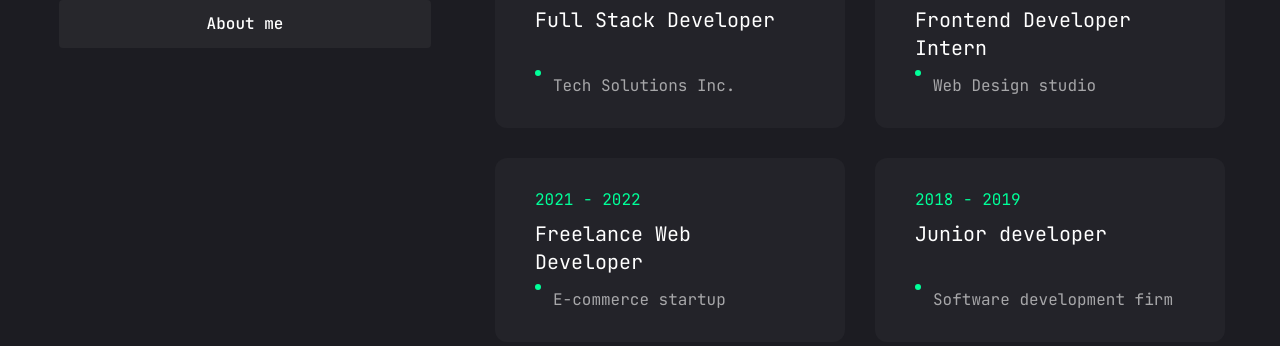
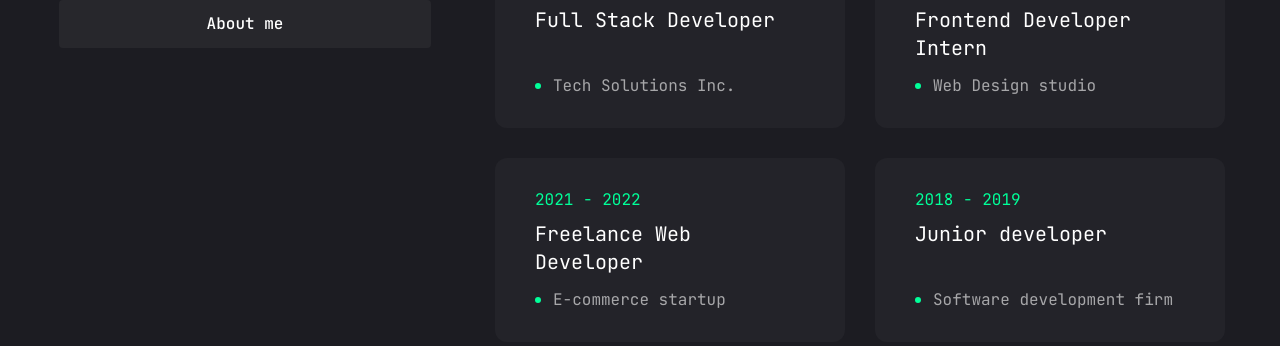
Before and after one commit to iamasadabbas/Portfolio, a Next.js app: page /resume in a window 1280 px wide. Shown: the part 398-744 px from the top of the page. Built offline with nearby package versions, Linux system fonts and the light colour scheme.

Commit message:
styling improved

```diff
--- a/app/resume/page.jsx
+++ b/app/resume/page.jsx
@@ -199,7 +199,7 @@ const Resume = () => {
             <TabsTrigger value="skills">Skills</TabsTrigger>
             <TabsTrigger value="about">About me</TabsTrigger>
           </TabsList>
-          <div className="min-h-[70] w-full">
+          <div className="min-h-[70px] w-full">
             <TabsContent value="experience" className="w-full">
               <div className="flex flex-col gap-[30px] text-center xl:text-left">
                 <h3 className="text-4xl font-bold">
@@ -217,9 +217,8 @@ const Resume = () => {
                           <h3 className="text-xl max-w-[260px] min-h-[60px] text-center lg:text-left">
                             {item.position}
                           </h3>
-                          <div className="flex item-center gap-3">
+                          <div className="flex items-center  gap-3">
                             <span className="w-[6px] h-[6px] rounded-full bg-accent">
-
                             </span>
                             <p className="text-white/60">
                               {item.company}
@@ -266,17 +265,17 @@ const Resume = () => {
             </TabsContent>
             <TabsContent value="skills" className="w-full h-full">
               <div className="flex flex-col gap-[30px]">
-                <div className="flex flex-row gap-[30px] text-center xl:text-left">
+                <div className="flex flex-col gap-[30px] text-center xl:text-left">
                   <h3 className="text-4xl font-bold">{skills.title}</h3>
                   <p className="max-w-[600px] text-white/60 mx-auto lg:mx-0">{skills.description}</p>
                 </div>
-                <ul className="grid grid-cols-2 sm:grid-cols-3 sm:grid-cols-4 gap-4 xl:gap-[30px]">
+                <ul className="grid grid-cols-2 sm:grid-cols-3 md:grid-cols-4 gap-4 xl:gap-[30px]">
                   {skills.skillList.map((skill, index)=>{
                     return (
                       <li key={index}>
                         <TooltipProvider delayDuration={100}>
                           <Tooltip>
-                            <TooltipTrigger className="w-full h-[150px] bg-[#232329] rounded-xl flex justify-center items-center group">
+                            <TooltipTrigger className="w-full h-[185px] bg-[#232329] rounded-xl flex justify-center items-center group">
                               <div className="text-6xl group-hover:text-accent transition-all duration-300">
                                 {skill.icon}
                               </div>
@@ -292,11 +291,11 @@ const Resume = () => {
                 </ul>
               </div>
             </TabsContent>
-            <TabsContent value="about" className="w-full text-center xl:text-left">
+            <TabsContent value="about" className="w-full text-center xl:text-left" >
               <div className="flex flex-col gap-[30px]">
                 <h3 className="text-4xl font-bold">{about.title}</h3>
                 <p className="max-w-[600px] text-white/60 mx-auto lg:mx-0">{about.description}</p>
-                <ul className="grid grid-cols-1 xl:grid-cols-2 gap-y-6max-w-[620px] mx-auto xl:mx-0">
+                <ul className="grid grid-cols-1 xl:grid-cols-2 gap-y-6 max-w-[620px] mx-auto xl:mx-0 h-[400px]">
                   {about.info.map((item, index)=>{
                     return(
                       <li key={index} className="flex justify-center items-center xl:justify-start gap-4">
```
